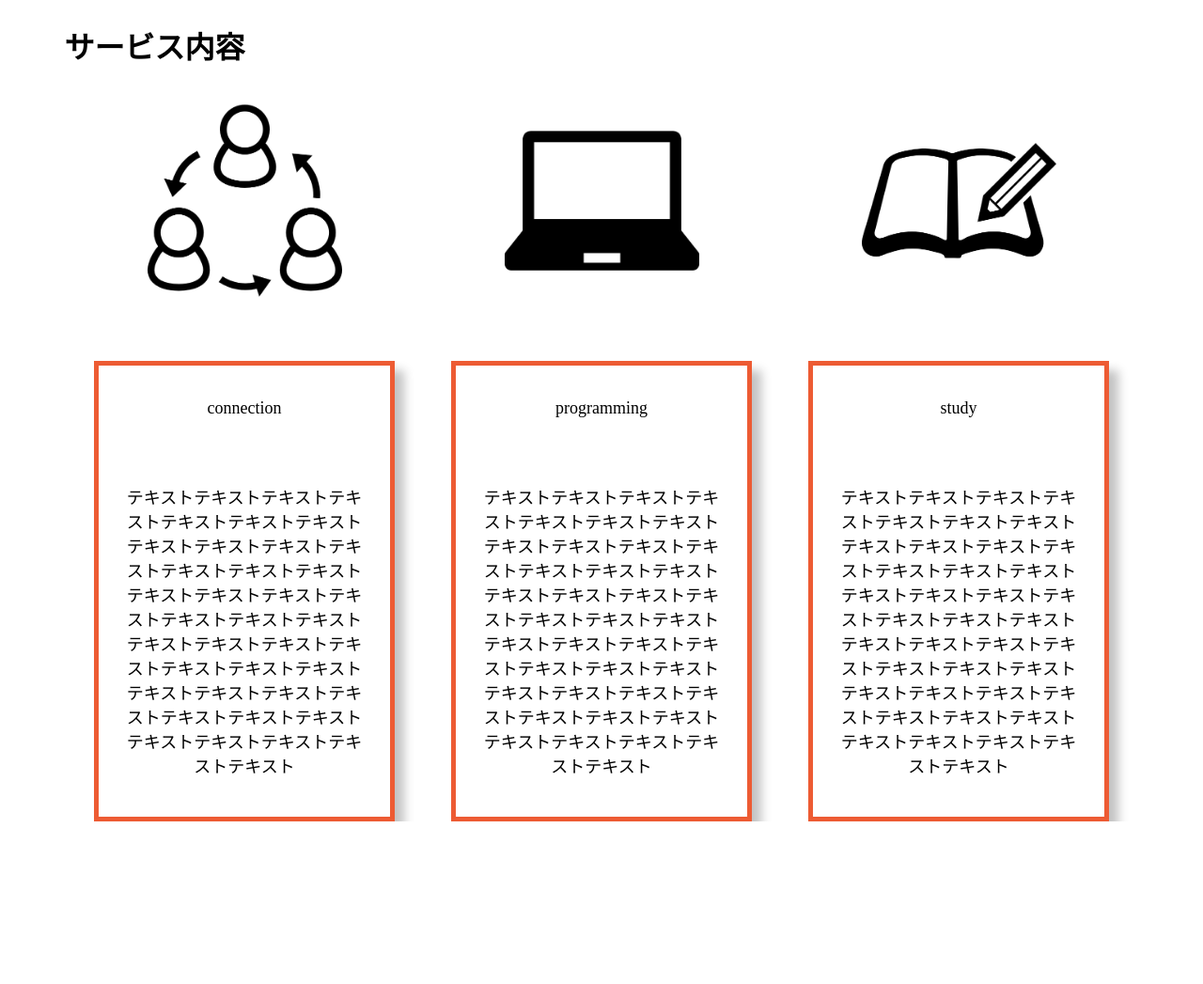
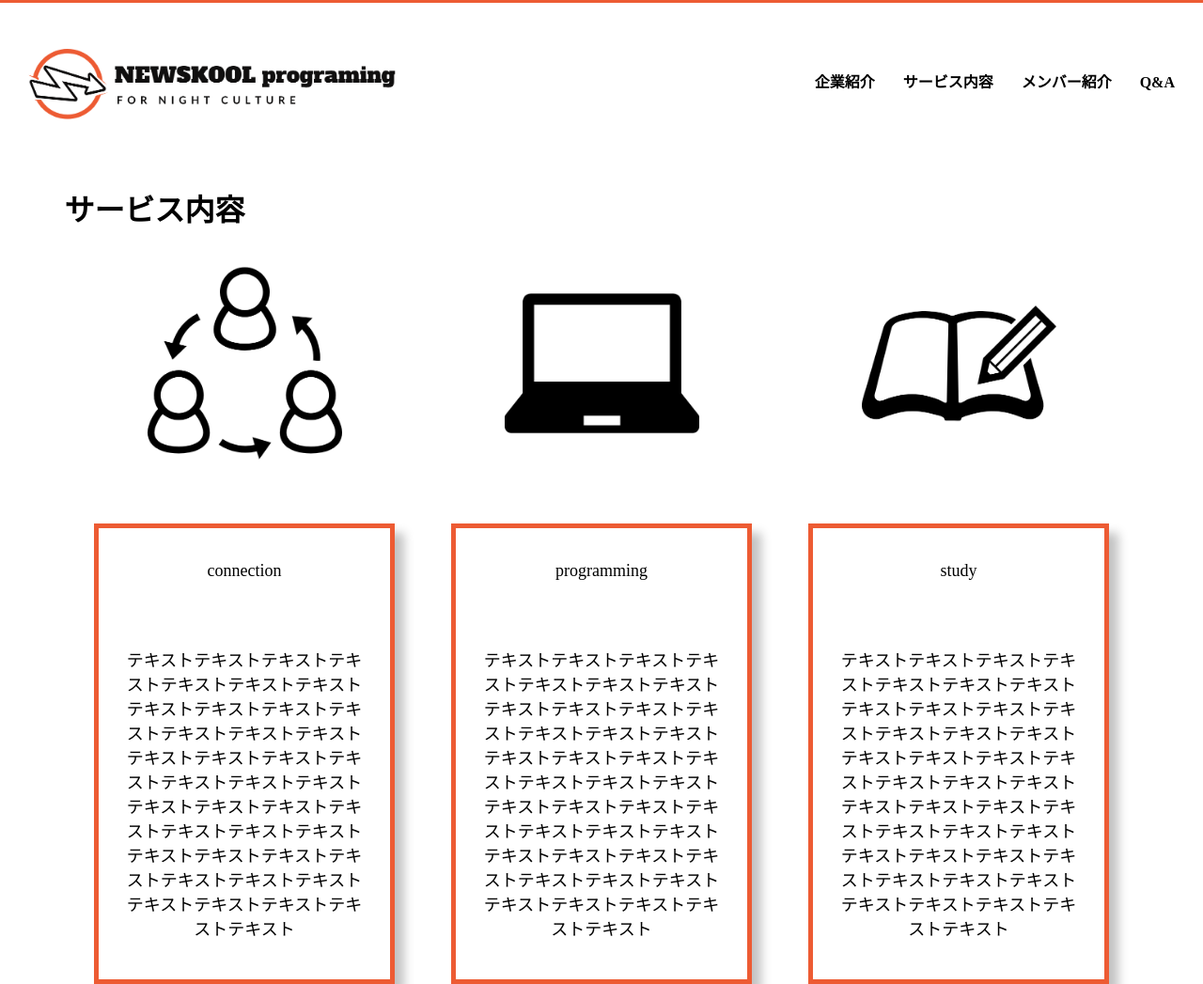
Before and after one commit to newskoolstteamb/newskool_teamb, a plain HTML site: page service.html in a window 1280 px wide. Shown: the whole page at 94% size. Before the commit the page ends 874 px from the top, so only its background shows below. Drawn offline with Linux system fonts and the light colour scheme.

Commit message:
最終的

```diff
--- a/service.html
+++ b/service.html
@@ -7,13 +7,25 @@
     <link rel="stylesheet" href="style.css">
   </head>
   <body>
-
-    <!-- ヘッダー
-
-
-
-    ヘッダー -->
-
+    <header>
+      <a href="home.html" class="rogo"><img src="image/home/rogo.png" class="rogo_img"></a>
+      <ul class="link">
+        <li><a href="index.html">企業紹介</a></li>
+        <li><a href="service.html">サービス内容</a></li>
+        <li><a href="member.html">メンバー紹介</a></li>
+        <li><a href="question.html">Q&A</a></li>
+      </ul>
+      <a class="btn"></a>
+      <div class="drawr">
+          <ul id="menu">
+          <li><a href="home.html">home</a></li>
+          <li><a href="index.html">企業紹介</a></li>
+          <li><a href="service.html">サービス内容</a></li>
+          <li><a href="member.html">メンバー紹介</a></li>
+          <li><a href="question.html">Q&A</a></li>
+          </ul>
+      </div>
+    </header>
     <div class="page_title">
       <h2 class="title">サービス内容</h2>
     </div>
```
